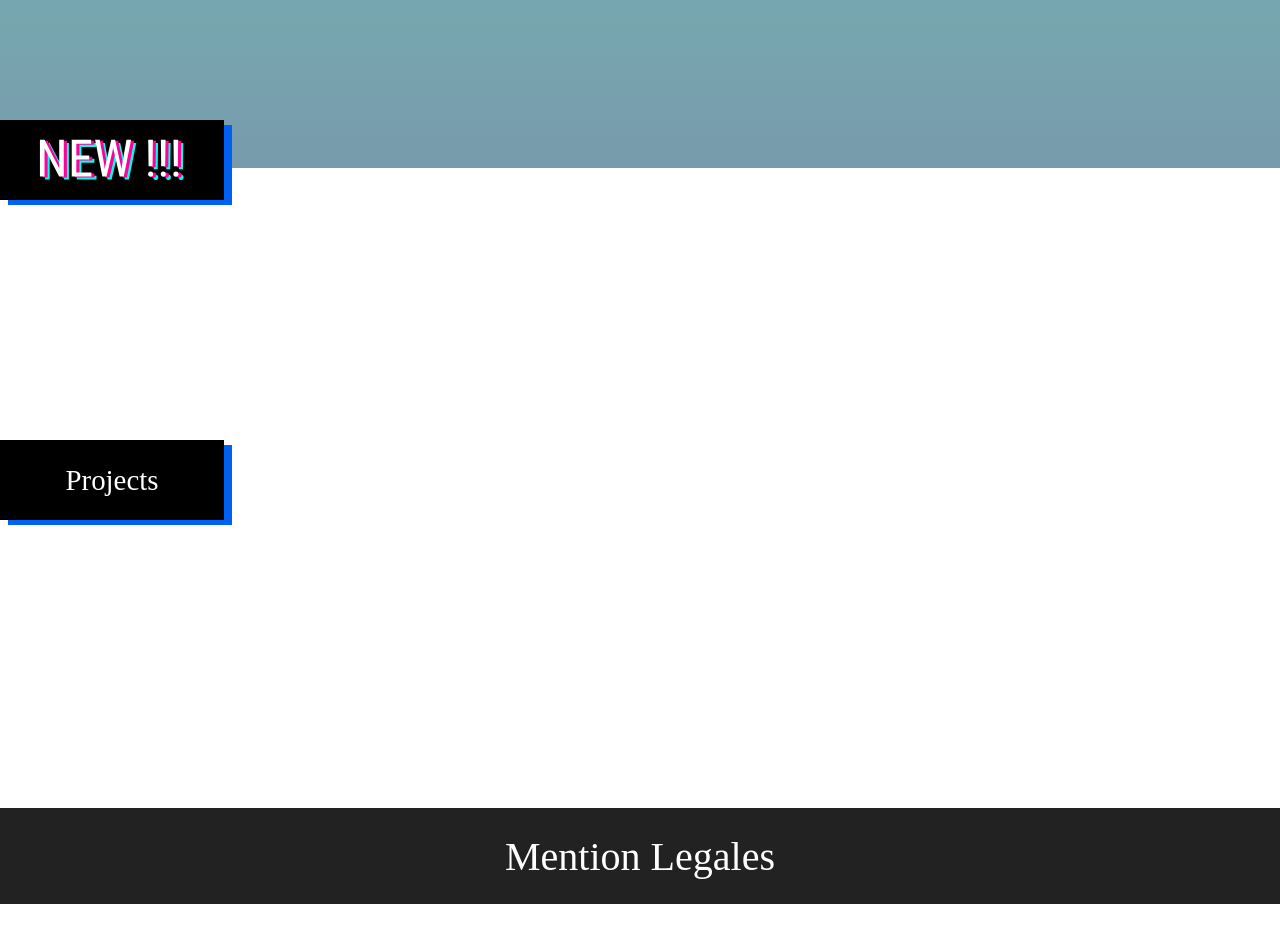
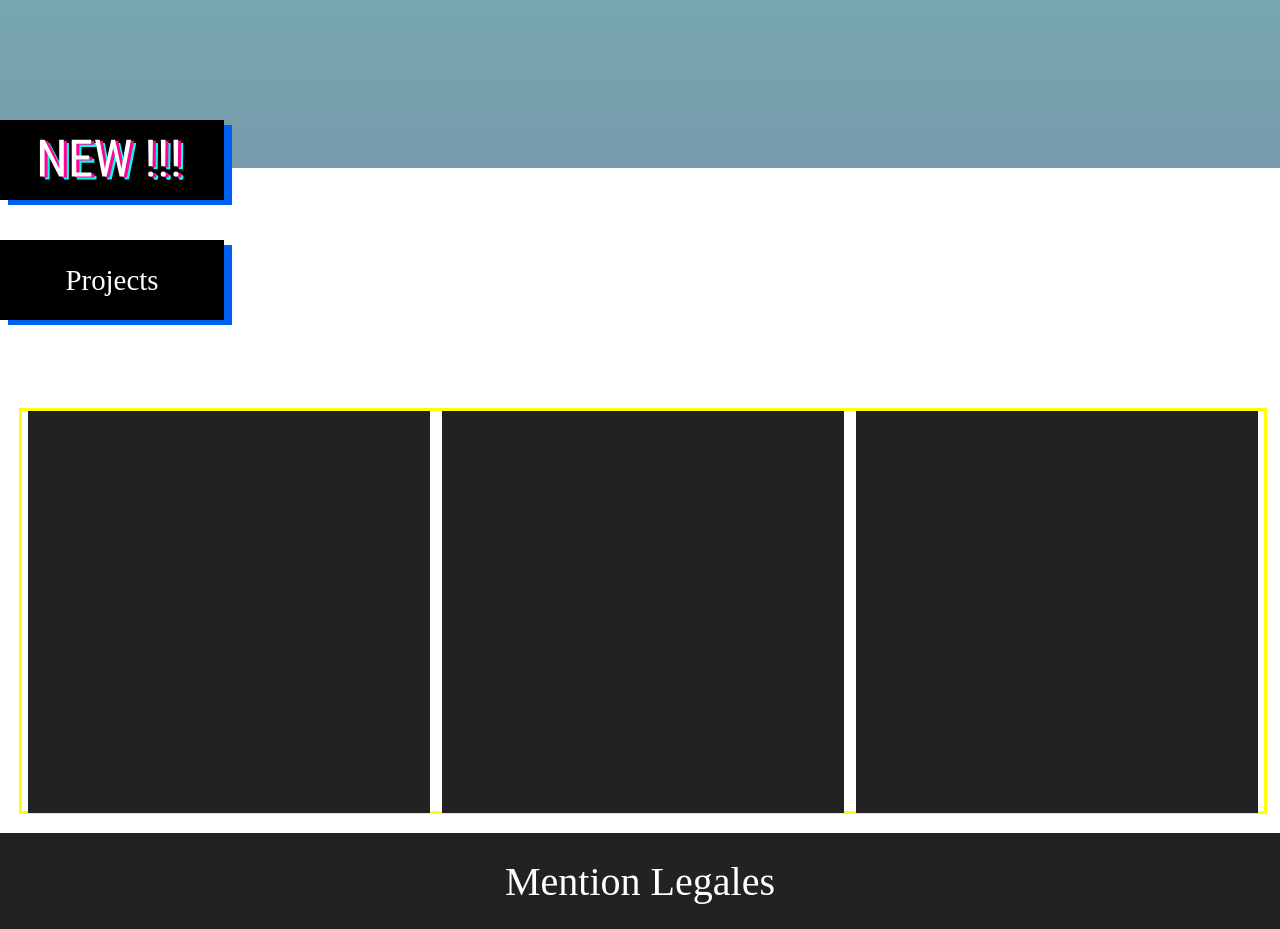
Before and after one commit to Micmacthebigmac/Porte-Folio, a PHP site: page / in a window 1280 px wide. Shown: the part 632-1561 px from the top of the page. Before the commit the page ends 1536 px from the top, so only its background shows below. Run offline with PHP 8.4, Linux system fonts and the light colour scheme; style sheets or scripts are compiled from the project's sources.

Commit message:
add projects flexbox

```diff
--- a/pages/index.php
+++ b/pages/index.php
@@ -6,15 +6,26 @@
 
     </div>
 
+    <!-- Boutton plus img New -->
     <div class="buttonBackground">
 
-    <img src="../assets/images/new.svg" alt="NEW">
+        <img src="../assets/images/new.svg" alt="NEW">
 
     </div>
-
+    <!-- --------------------------------------- -->
+    <!-- Boutton plus Paragraphe Project -->
     <div class="buttonBackground">
 
-    <p>Projects</p>
+        <p>Projects</p>
+
+    </div>
+    <!-- ----------------------------------------- -->
+
+    <div class="projectPlace">
+
+        <div></div>
+        <div></div>
+        <div></div>
 
     </div>
 
@@ -27,4 +38,6 @@
 
 
 
+
+
 <?php include "../includes/footer.php"; ?>
--- a/styles/style.css
+++ b/styles/style.css
@@ -30,7 +30,7 @@ a {
 }
 
 .buttonBackground {
-  margin-bottom: 30vh;
+  margin-bottom: 5vh;
   justify-content: center;
   display: flex;
   align-items: center;
@@ -47,4 +47,19 @@ a {
 }
 .buttonBackground img {
   height: 8vh;
+}
+
+.projectPlace {
+  display: flex;
+  justify-content: space-around;
+  margin: 1.5%;
+  border: yellow solid 3px;
+  height: 50vh;
+  width: 97%;
+}
+.projectPlace div {
+  background-color: #222222;
+  border: #222222 solid 1px;
+  height: 100%;
+  width: 50vh;
 }/*# sourceMappingURL=style.css.map */
--- a/styles/style.scss
+++ b/styles/style.scss
@@ -30,7 +30,7 @@ a {
 }
 
 .buttonBackground {
-    margin-bottom: 30vh;
+    margin-bottom: 5vh;
     justify-content: center;
     display: flex;
     align-items: center;
@@ -50,3 +50,19 @@ a {
             height: 8vh;
         }
 }
+
+.projectPlace {
+    display: flex;
+    justify-content: space-around;
+    margin: 1.5%;
+    border: yellow solid 3px;
+    height: 50vh;
+    width: 97%;
+
+    div {
+        background-color: #222222;
+        border: #222222 solid 1px;
+        height: 100%;
+        width: 50vh;
+    }
+}
```
Also changed, not shown: 1 other file.
